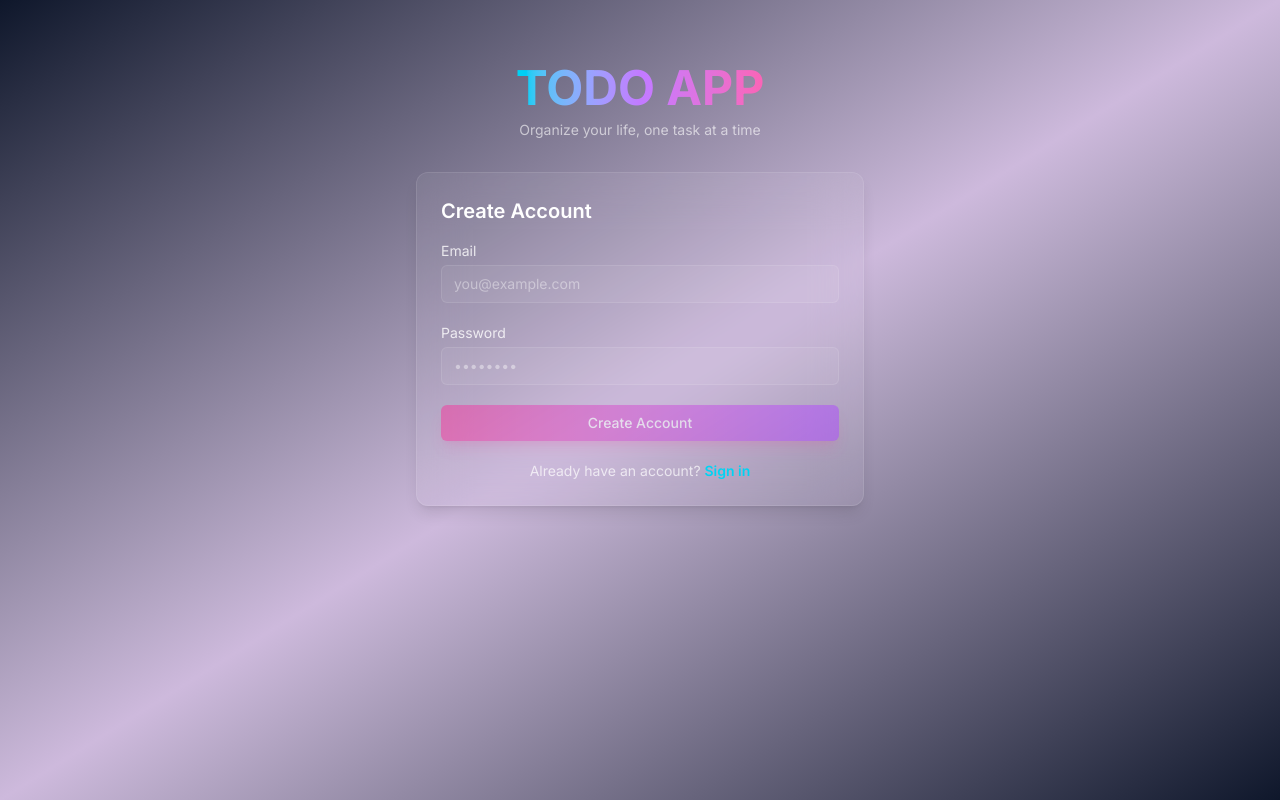
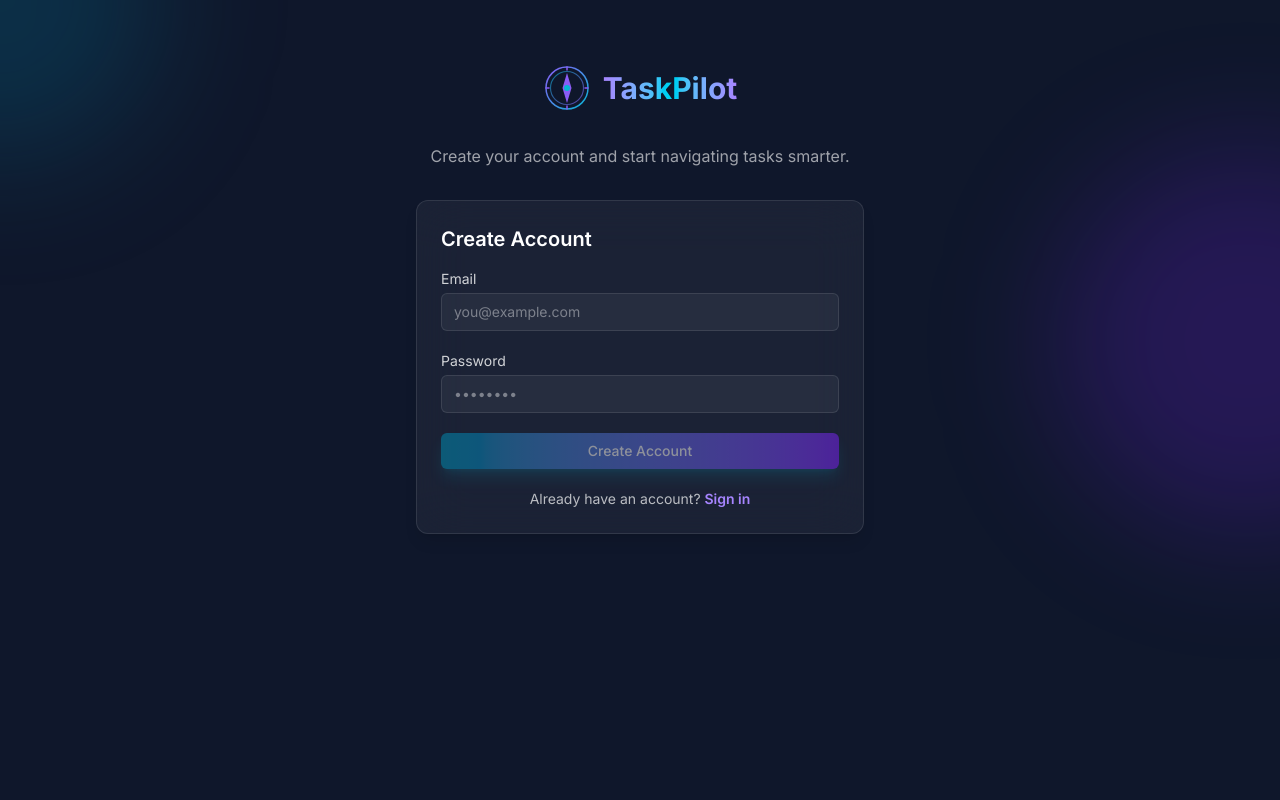
Before and after one commit to Ambreeen17/Task-Pilot-To-Do-App, a Next.js app in the folder frontend/: page /signup in a window 1280 px wide. Built offline with nearby package versions, Linux system fonts and the light colour scheme.

Commit message:
feat: update all pages with TaskPilot branding theme

```diff
--- a/frontend/src/app/login/page.tsx
+++ b/frontend/src/app/login/page.tsx
@@ -3,11 +3,13 @@
 import { useRouter } from "next/navigation";
 import { useMemo, useState } from "react";
 import { motion } from "framer-motion";
+import Link from "next/link";
 
 import { Button } from "@/components/ui/Button";
 import { Card } from "@/components/ui/Card";
 import { Input } from "@/components/ui/Input";
 import { Toast } from "@/components/Toast";
+import { TaskPilotLogo } from "@/components/brand/TaskPilotLogo";
 import { login } from "@/lib/api";
 import { setToken } from "@/lib/auth";
 
@@ -43,7 +45,7 @@ export default function LoginPage() {
     try {
       const res = await login(email, password);
       setToken(res.access_token);
-      setToast({ kind: "success", message: "Signed in" });
+      setToast({ kind: "success", message: "Welcome back!" });
       router.push("/tasks");
     } catch (err) {
       const msg = typeof err === "object" && err && "detail" in err ? String((err as { detail: unknown }).detail) : "Sign in failed";
@@ -54,26 +56,34 @@ export default function LoginPage() {
   }
 
   return (
-    <div className="min-h-screen bg-gradient-to-br from-slate-900 via-purple-900/30 to-slate-900 px-6 py-16 text-white">
+    <div className="min-h-screen bg-slate-900 px-6 py-16 text-white relative overflow-hidden">
+      {/* Background effects */}
+      <div className="absolute inset-0 overflow-hidden">
+        <div className="absolute -top-40 -right-40 h-80 w-80 rounded-full bg-violet-600/20 blur-3xl" />
+        <div className="absolute top-1/3 -left-40 h-96 w-96 rounded-full bg-cyan-600/20 blur-3xl" />
+      </div>
+
       {toast ? <Toast kind={toast.kind} message={toast.message} /> : null}
 
-      <motion.div
-        initial={{ opacity: 0, y: 20 }}
-        animate={{ opacity: 1, y: 0 }}
-        transition={{ duration: 0.5 }}
-        className="mx-auto flex max-w-md flex-col items-center gap-8"
-      >
+      <div className="relative mx-auto flex max-w-md flex-col items-center gap-8">
         <motion.div
-          initial={{ opacity: 0, scale: 0.9 }}
-          animate={{ opacity: 1, scale: 1 }}
-          transition={{ duration: 0.5, delay: 0.1 }}
-          className="text-center"
+          initial={{ opacity: 0, y: -20 }}
+          animate={{ opacity: 1, y: 0 }}
+          transition={{ duration: 0.5 }}
         >
-          <h1 className="text-5xl font-bold bg-gradient-to-r from-cyan-400 via-purple-400 to-pink-400 bg-clip-text text-transparent">
-            TODO APP
-          </h1>
-          <p className="mt-2 text-sm text-white/60">Organize your life, one task at a time</p>
+          <Link href="/">
+            <TaskPilotLogo size="lg" animate={true} />
+          </Link>
         </motion.div>
+
+        <motion.p
+          initial={{ opacity: 0 }}
+          animate={{ opacity: 1 }}
+          transition={{ delay: 0.3 }}
+          className="text-white/60 text-center"
+        >
+          Welcome back! Sign in to continue.
+        </motion.p>
 
         <motion.div
           initial={{ opacity: 0, y: 20 }}
@@ -111,25 +121,23 @@ export default function LoginPage() {
                 type="submit"
                 loading={submitting}
                 disabled={!canSubmit}
-                className="bg-gradient-to-r from-cyan-500 to-purple-500 hover:from-cyan-600 hover:to-purple-600 shadow-lg shadow-purple-500/25"
+                className="bg-gradient-to-r from-violet-600 to-cyan-600 hover:from-violet-500 hover:to-cyan-500 shadow-lg shadow-violet-500/25"
               >
                 Sign In
               </Button>
 
-              <motion.button
-                type="button"
-                whileHover={{ scale: 1.02 }}
-                whileTap={{ scale: 0.98 }}
-                className="text-sm text-white/70 hover:text-white transition-colors"
-                onClick={() => router.push("/signup")}
+              <motion.div
+                className="text-sm text-white/70 text-center"
               >
                 New here?{" "}
-                <span className="font-semibold text-cyan-400 hover:text-cyan-300">Create account</span>
-              </motion.button>
+                <Link href="/signup" className="font-semibold text-cyan-400 hover:text-cyan-300 transition-colors">
+                  Create account
+                </Link>
+              </motion.div>
             </form>
           </Card>
         </motion.div>
-      </motion.div>
+      </div>
     </div>
   );
 }
--- a/frontend/src/app/signup/page.tsx
+++ b/frontend/src/app/signup/page.tsx
@@ -3,11 +3,13 @@
 import { useRouter } from "next/navigation";
 import { useMemo, useState } from "react";
 import { motion } from "framer-motion";
+import Link from "next/link";
 
 import { Button } from "@/components/ui/Button";
 import { Card } from "@/components/ui/Card";
 import { Input } from "@/components/ui/Input";
 import { Toast } from "@/components/Toast";
+import { TaskPilotLogo } from "@/components/brand/TaskPilotLogo";
 import { register } from "@/lib/api";
 
 function isValidEmail(email: string): boolean {
@@ -41,7 +43,7 @@ export default function SignupPage() {
     setToast(null);
     try {
       await register(email, password);
-      setToast({ kind: "success", message: "Account created" });
+      setToast({ kind: "success", message: "Account created! Please sign in." });
       router.push("/login");
     } catch (err) {
       const msg = typeof err === "object" && err && "detail" in err ? String((err as { detail: unknown }).detail) : "Sign up failed";
@@ -52,26 +54,34 @@ export default function SignupPage() {
   }
 
   return (
-    <div className="min-h-screen bg-gradient-to-br from-slate-900 via-purple-900/30 to-slate-900 px-6 py-16 text-white">
+    <div className="min-h-screen bg-slate-900 px-6 py-16 text-white relative overflow-hidden">
+      {/* Background effects */}
+      <div className="absolute inset-0 overflow-hidden">
+        <div className="absolute -top-40 -left-40 h-80 w-80 rounded-full bg-cyan-600/20 blur-3xl" />
+        <div className="absolute bottom-1/3 -right-40 h-96 w-96 rounded-full bg-violet-600/20 blur-3xl" />
+      </div>
+
       {toast ? <Toast kind={toast.kind} message={toast.message} /> : null}
 
-      <motion.div
-        initial={{ opacity: 0, y: 20 }}
-        animate={{ opacity: 1, y: 0 }}
-        transition={{ duration: 0.5 }}
-        className="mx-auto flex max-w-md flex-col items-center gap-8"
-      >
+      <div className="relative mx-auto flex max-w-md flex-col items-center gap-8">
         <motion.div
-          initial={{ opacity: 0, scale: 0.9 }}
-          animate={{ opacity: 1, scale: 1 }}
-          transition={{ duration: 0.5, delay: 0.1 }}
-          className="text-center"
+          initial={{ opacity: 0, y: -20 }}
+          animate={{ opacity: 1, y: 0 }}
+          transition={{ duration: 0.5 }}
         >
-          <h1 className="text-5xl font-bold bg-gradient-to-r from-cyan-400 via-purple-400 to-pink-400 bg-clip-text text-transparent">
-            TODO APP
-          </h1>
-          <p className="mt-2 text-sm text-white/60">Organize your life, one task at a time</p>
+          <Link href="/">
+            <TaskPilotLogo size="lg" animate={true} />
+          </Link>
         </motion.div>
+
+        <motion.p
+          initial={{ opacity: 0 }}
+          animate={{ opacity: 1 }}
+          transition={{ delay: 0.3 }}
+          className="text-white/60 text-center"
+        >
+          Create your account and start navigating tasks smarter.
+        </motion.p>
 
         <motion.div
           initial={{ opacity: 0, y: 20 }}
@@ -110,25 +120,21 @@ export default function SignupPage() {
                 loading={submitting}
                 disabled={!canSubmit}
                 variant="secondary"
-                className="bg-gradient-to-r from-pink-500 to-purple-500 hover:from-pink-600 hover:to-purple-600 shadow-lg shadow-pink-500/25"
+                className="bg-gradient-to-r from-cyan-600 to-violet-600 hover:from-cyan-500 hover:to-violet-500 shadow-lg shadow-cyan-500/25"
               >
                 Create Account
               </Button>
 
-              <motion.button
-                type="button"
-                whileHover={{ scale: 1.02 }}
-                whileTap={{ scale: 0.98 }}
-                className="text-sm text-white/70 hover:text-white transition-colors"
-                onClick={() => router.push("/login")}
-              >
+              <motion.div className="text-sm text-white/70 text-center">
                 Already have an account?{" "}
-                <span className="font-semibold text-cyan-400 hover:text-cyan-300">Sign in</span>
-              </motion.button>
+                <Link href="/login" className="font-semibold text-violet-400 hover:text-violet-300 transition-colors">
+                  Sign in
+                </Link>
+              </motion.div>
             </form>
           </Card>
         </motion.div>
-      </motion.div>
+      </div>
     </div>
   );
 }
--- a/frontend/src/app/tasks/page.tsx
+++ b/frontend/src/app/tasks/page.tsx
@@ -3,12 +3,14 @@
 import { useEffect, useMemo, useState } from "react";
 import { motion, AnimatePresence } from "framer-motion";
 
+import Link from "next/link";
 import { Button } from "@/components/ui/Button";
 import { Card } from "@/components/ui/Card";
 import { Input } from "@/components/ui/Input";
 import { Toast } from "@/components/Toast";
 import { AIInterpretationPanel } from "@/components/ai/AIInterpretationPanel";
 import { clearToken, getToken } from "@/lib/auth";
+import { TaskPilotLogo } from "@/components/brand/TaskPilotLogo";
 import { createTask, deleteTask, listTasks, toggleTask, type Task, type TaskPriority } from "@/lib/api";
 import { parseNaturalLanguage } from "@/services/aiApi";
 import { ParseResponse } from "@/types/ai";
@@ -225,7 +227,7 @@ export default function TasksPage() {
   }
 
   return (
-    <div className="min-h-screen bg-gradient-to-br from-slate-950 via-purple-950/30 to-slate-950 px-6 py-12 text-white">
+    <div className="min-h-screen bg-gradient-to-br slate-900 px-6 py-12 text-white">
       {toast ? <Toast kind={toast.kind} message={toast.message} /> : null}
 
       <div className="mx-auto flex w-full max-w-4xl flex-col gap-6">
@@ -235,10 +237,10 @@ export default function TasksPage() {
           className="flex flex-col gap-4 rounded-2xl border border-white/10 bg-white/5 p-6 backdrop-blur-xl sm:flex-row sm:items-center sm:justify-between"
         >
           <div>
-            <h1 className="text-4xl font-bold bg-gradient-to-r from-cyan-400 via-purple-400 to-pink-400 bg-clip-text text-transparent">
-              TODO APP
+            <h1 className="text-4xl font-bold bg-gradient-to-r from-violet-400 via-cyan-400 to-violet-400 bg-clip-text text-transparent">
+              TaskPilot
             </h1>
-            <p className="mt-1 text-sm text-white/60">Organize your life, one task at a time</p>
+            <p className="mt-1 text-sm text-white/60">Your Smart Copilot for Tasks</p>
           </div>
           <div className="flex items-center gap-2">
             <Button
```
